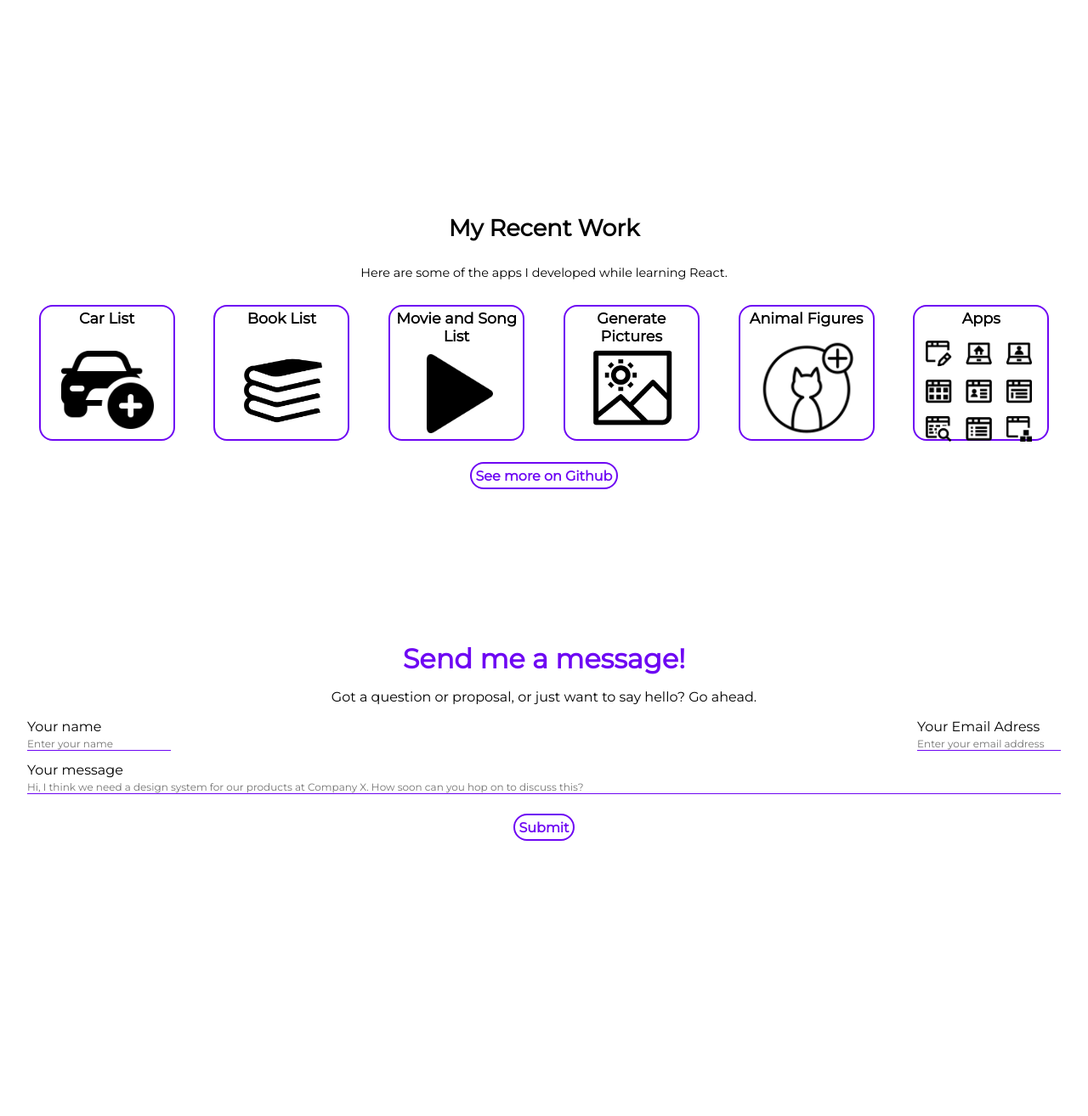
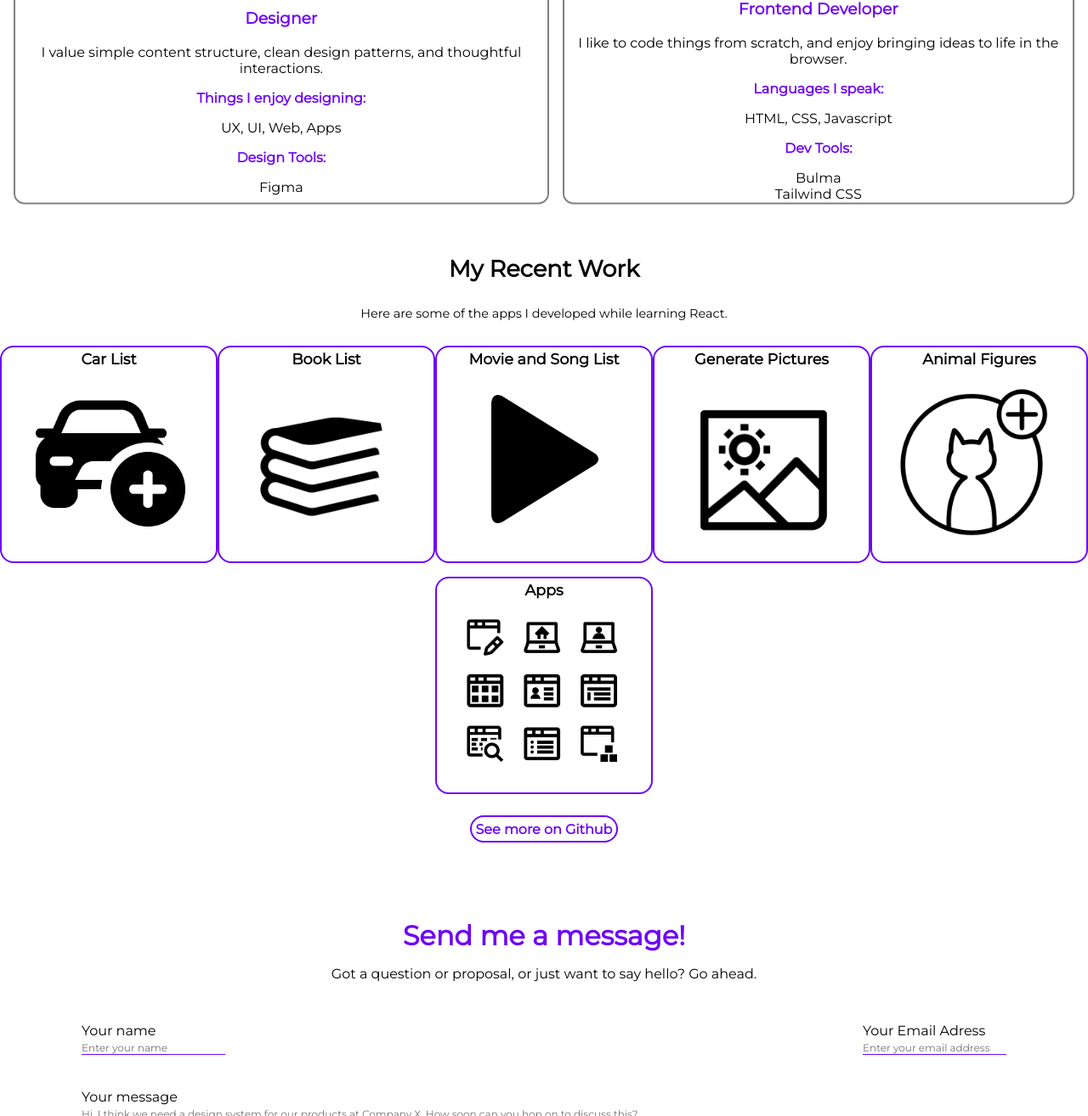
Before and after one commit to diogomeira10/Personal-Website-Mobile, a plain HTML site: page index.html in a window 1280 px wide. Shown: the part 1483-2797 px from the top of the page at 85% size. Before the commit the page ends 2519 px from the top, so only its background shows below. Drawn offline with Linux system fonts and the light colour scheme; a web font is replaced by a local one.

Commit message:
third commit

```diff
--- a/styles.css
+++ b/styles.css
@@ -83,6 +83,8 @@ nav a {
     color:white;
     background-color: var(--primary);
     text-align: center;
+
+
 }
 
 .about-me h2 {
@@ -98,6 +100,7 @@ nav a {
 .about-me p {
     font-size: 0.9em;
     margin-bottom: 0.7em;
+
 }
 
 .expertise img {
@@ -106,14 +109,18 @@ nav a {
 
 .expertise {
     margin: 0 0.5em;
-    min-height: 45vh;
+    height: 45vh;
+    position: relative;
+
 }
 
 .expertise-container {
+
+    transform: translateY(-30%);
     display: flex;
     justify-content: space-between;
-    position:absolute;
-    top: 60em;
+    width: 100%;
+
 
 }
 
@@ -124,6 +131,8 @@ nav a {
     margin:0 0.5em;
     padding: 0 0.5em;
     background-color: white;
+
+
 }
 
 .expertise-column h4,
@@ -244,6 +253,7 @@ nav a {
 .contact-title h3 {
     font-size: 1em;
     margin-top: 1em;
+    margin-bottom: 3em;
     font-weight: normal;
 }
 
@@ -295,6 +305,17 @@ form input::placeholder {
 
 /* small tablet styles */
 @media screen and (min-width: 620px) {
+
+
+
+    .about-me {
+        padding: 0 3em;
+    }
+
+    .about-me h2 {
+        margin-bottom: 2em;
+    }
+
     .expertise-column {
         min-height: 30em;
     }
@@ -327,10 +348,64 @@ form input::placeholder {
         left: 1em;
         top: 2em;
     }
+
+    .Apps-image {
+        max-width: 70%;
+        left: 1.5em;
+    }
 }
 
 /* large tablets & laptop styles */
 @media screen and (min-width: 960px) {
+    .about-me {
+        padding: 0 10em;
+    }
+
+    .about-me h2 {
+        font-size: 2em;
+    }
+
+    .about-me p {
+        margin-bottom: 2em;
+    }
+
+    .expertise {
+        margin-bottom: 3em;
+    }
+
+    .app {
+        width: 16em;
+        height: 16em;
+    }
+
+    .car-image {
+        left: 2.5em;
+    }
+
+    .book-image {
+        max-width: 14em
+    }
+
+    .movie-and-song-image {
+        left: 4em;
+    }
+
+    .Apps-image {
+        left: 2.2em;
+        top: 3em;
+    }
+
+    .contact-me {
+        min-height: 40vh;
+        margin-top: 6em;
+        margin-left: 4em;
+        margin-right: 4em;
+
+    }
+
+    form input {
+        margin-bottom: 3em;
+    }
 
 }
 
```
Also changed, not shown: index.html (line endings or trailing spaces).
